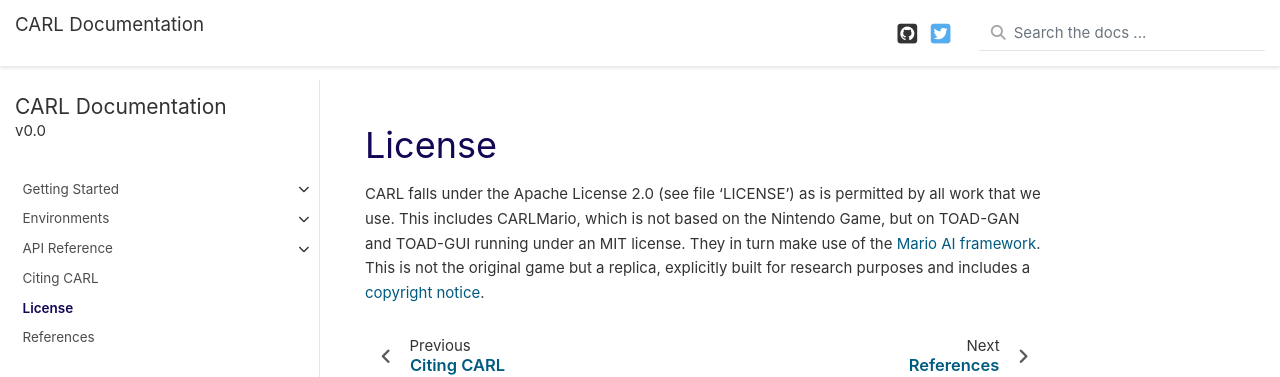
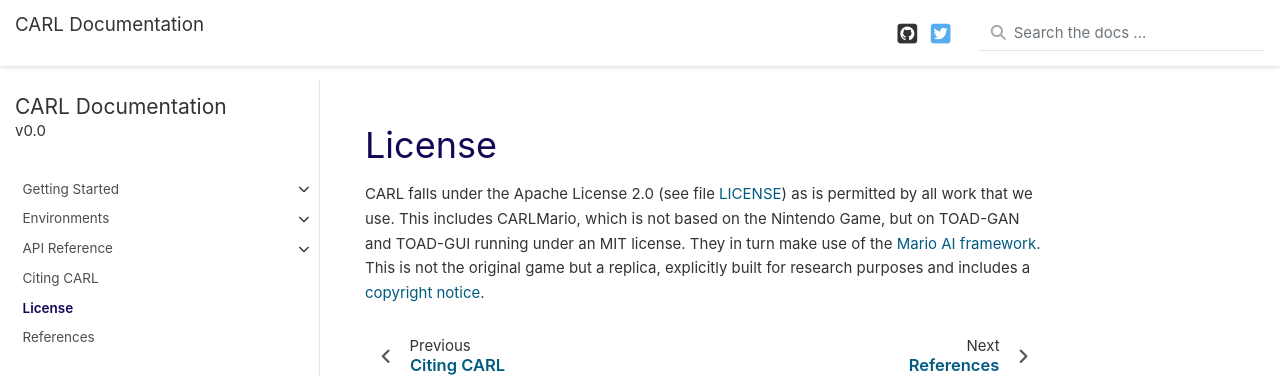
Before and after one commit to automl/CARL, a Sphinx documentation site: the page built from docs/source/license.rst, in a window 1280 px wide and 900 px high. Shown: the top 377 px of the window. Built offline with Sphinx 7.4.7, drawn with Linux system fonts in a browser that asks for light colours; nearby versions of some CDN libraries; library files that are not in the unit come from our copies; pages that are not in the unit, such as notebooks, are missing from menus; some of the changed lines change nothing that is shown.

Commit message:
added link

```diff
--- a/docs/source/license.rst
+++ b/docs/source/license.rst
@@ -1,6 +1,6 @@
 License
 =======
-CARL falls under the Apache License 2.0 (see file 'LICENSE') as is
+CARL falls under the Apache License 2.0 (see file `LICENSE <https://github.com/automl/CARL/blob/main/LICENSE>`_) as is
 permitted by all work that we use. This includes CARLMario, which is not
 based on the Nintendo Game, but on TOAD-GAN and TOAD-GUI running under
 an MIT license. They in turn make use of the
```
